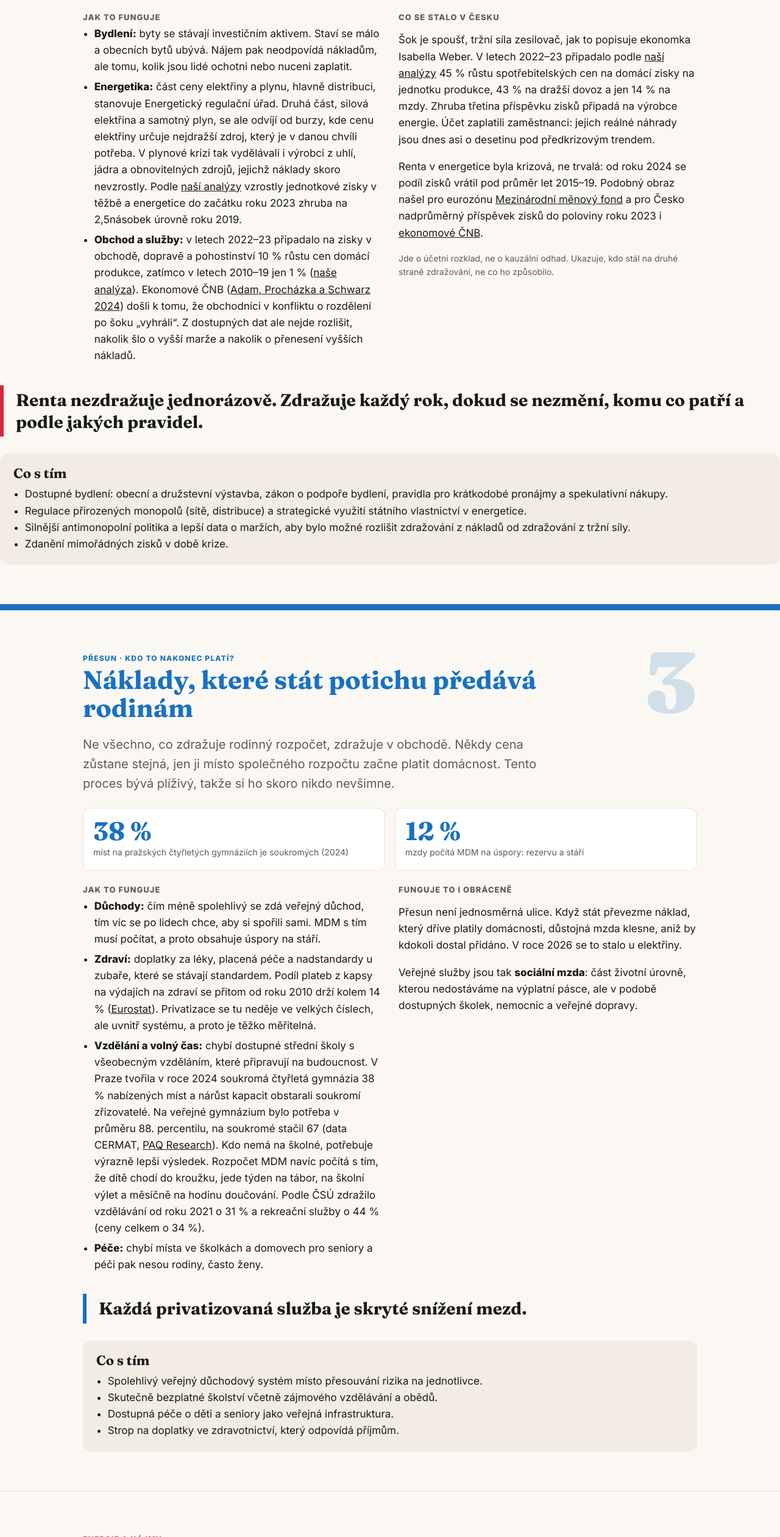
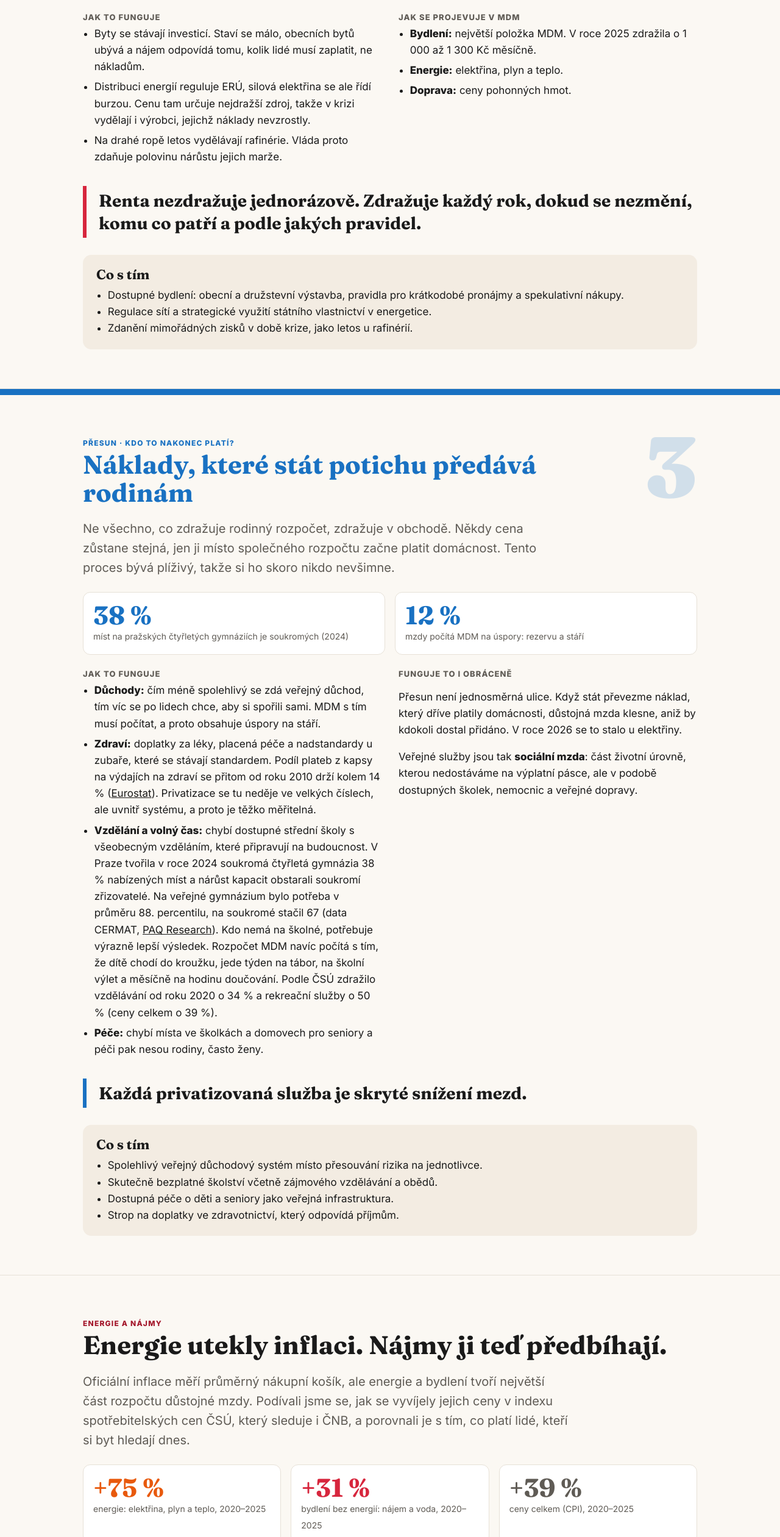
Before and after one commit to JakubKomarek/mdm-2026, a plain HTML site: page sily.html in a window 1280 px wide. Shown: the part 2019-4540 px from the top of the page at 61% size. Drawn offline with Linux system fonts and the light colour scheme.

Commit message:
Graf a čísla od roku 2020 bez přepínače; zkrácená Renta bez analýzy krize
Co-Authored-By: Claude Opus 5.5 <noreply@anthropic.com>

```diff
--- a/sily.html
+++ b/sily.html
@@ -97,21 +97,21 @@
   </div>
   <div class="cols">
     <div><h3>Jak to funguje</h3><ul>
-      <li><strong>Bydlení:</strong> byty se stávají investičním aktivem. Staví se málo a obecních bytů ubývá. Nájem pak neodpovídá nákladům, ale tomu, kolik jsou lidé ochotni nebo nuceni zaplatit.</li>
-      <li><strong>Energetika:</strong> část ceny elektřiny a plynu, hlavně distribuci, stanovuje Energetický regulační úřad. Druhá část, silová elektřina a samotný plyn, se ale odvíjí od burzy, kde cenu elektřiny určuje nejdražší zdroj, který je v danou chvíli potřeba. V plynové krizi tak vydělávali i výrobci z uhlí, jádra a obnovitelných zdrojů, jejichž náklady skoro nevzrostly. Podle <a href="analyza.html">naší analýzy</a> vzrostly jednotkové zisky v těžbě a energetice do začátku roku 2023 zhruba na 2,5násobek úrovně roku 2019.</li>
-      <li><strong>Obchod a služby:</strong> v letech 2022–23 připadalo na zisky v obchodě, dopravě a pohostinství 10 % růstu cen domácí produkce, zatímco v letech 2010–19 jen 1 % (<a href="analyza.html">naše analýza</a>). Ekonomové ČNB (<a href="https://www.cnb.cz/cs/o_cnb/cnblog/Dobry-den-mate-zisky-A-mohli-bychom-je-videt/">Adam, Procházka a Schwarz 2024</a>) došli k tomu, že obchodníci v konfliktu o rozdělení po šoku „vyhráli“. Z dostupných dat ale nejde rozlišit, nakolik šlo o vyšší marže a nakolik o přenesení vyšších nákladů.</li>
+      <li>Byty se stávají investicí. Staví se málo, obecních bytů ubývá a nájem odpovídá tomu, kolik lidé musí zaplatit, ne nákladům.</li>
+      <li>Distribuci energií reguluje ERÚ, silová elektřina se ale řídí burzou. Cenu tam určuje nejdražší zdroj, takže v krizi vydělají i výrobci, jejichž náklady nevzrostly.</li>
+      <li>Na drahé ropě letos vydělávají rafinérie. Vláda proto zdaňuje polovinu nárůstu jejich marže.</li>
     </ul></div>
-    <div><h3>Co se stalo v Česku</h3>
-      <p>Šok je spoušť, tržní síla zesilovač, jak to popisuje ekonomka Isabella Weber. V letech 2022–23 připadalo podle <a href="analyza.html">naší analýzy</a> 45 % růstu spotřebitelských cen na domácí zisky na jednotku produkce, 43 % na dražší dovoz a jen 14 % na mzdy. Zhruba třetina příspěvku zisků připadá na výrobce energie. Účet zaplatili zaměstnanci: jejich reálné náhrady jsou dnes asi o desetinu pod předkrizovým trendem.</p>
-      <p>Renta v energetice byla krizová, ne trvalá: od roku 2024 se podíl zisků vrátil pod průměr let 2015–19. Podobný obraz našel pro eurozónu <a href="https://www.imf.org/-/media/Files/Publications/WP/2023/English/wpiea2023131-print-pdf.ashx">Mezinárodní měnový fond</a> a pro Česko nadprůměrný příspěvek zisků do poloviny roku 2023 i <a href="https://www.cnb.cz/cs/o_cnb/cnblog/Zisky-ziskovost-mira-zisku-marze...-Kdo-se-v-tom-ma-vyznat/">ekonomové ČNB</a>.</p>
-      <p class="note">Jde o účetní rozklad, ne o kauzální odhad. Ukazuje, kdo stál na druhé straně zdražování, ne co ho způsobilo.</p></div></div>
+    <div><h3>Jak se projevuje v MDM</h3><ul>
+      <li><strong>Bydlení:</strong> největší položka MDM. V roce 2025 zdražila o 1 000 až 1 300 Kč měsíčně.</li>
+      <li><strong>Energie:</strong> elektřina, plyn a teplo.</li>
+      <li><strong>Doprava:</strong> ceny pohonných hmot.</li>
+    </ul></div>
   </div>
   <p class="pull">Renta nezdražuje jednorázově. Zdražuje každý rok, dokud se nezmění, komu co patří a podle jakých pravidel.</p>
   <div class="policy"><h3>Co s tím</h3><ul>
-    <li>Dostupné bydlení: obecní a družstevní výstavba, zákon o podpoře bydlení, pravidla pro krátkodobé pronájmy a spekulativní nákupy.</li>
-    <li>Regulace přirozených monopolů (sítě, distribuce) a strategické využití státního vlastnictví v energetice.</li>
-    <li>Silnější antimonopolní politika a lepší data o maržích, aby bylo možné rozlišit zdražování z nákladů od zdražování z tržní síly.</li>
-    <li>Zdanění mimořádných zisků v době krize.</li>
+    <li>Dostupné bydlení: obecní a družstevní výstavba, pravidla pro krátkodobé pronájmy a spekulativní nákupy.</li>
+    <li>Regulace sítí a strategické využití státního vlastnictví v energetice.</li>
+    <li>Zdanění mimořádných zisků v době krize, jako letos u rafinérií.</li>
   </ul></div>
 </div></section>
 
@@ -128,7 +128,7 @@
     <div><h3>Jak to funguje</h3><ul>
       <li><strong>Důchody:</strong> čím méně spolehlivý se zdá veřejný důchod, tím víc se po lidech chce, aby si spořili sami. MDM s tím musí počítat, a proto obsahuje úspory na stáří.</li>
       <li><strong>Zdraví:</strong> doplatky za léky, placená péče a nadstandardy u zubaře, které se stávají standardem. Podíl plateb z kapsy na výdajích na zdraví se přitom od roku 2010 drží kolem 14 % (<a href="https://ec.europa.eu/eurostat/databrowser/view/hlth_sha11_hf/default/table">Eurostat</a>). Privatizace se tu neděje ve velkých číslech, ale uvnitř systému, a proto je těžko měřitelná.</li>
-      <li><strong>Vzdělání a volný čas:</strong> chybí dostupné střední školy s všeobecným vzděláním, které připravují na budoucnost. V Praze tvořila v roce 2024 soukromá čtyřletá gymnázia 38 % nabízených míst a nárůst kapacit obstarali soukromí zřizovatelé. Na veřejné gymnázium bylo potřeba v průměru 88. percentilu, na soukromé stačil 67 (data CERMAT, <a href="https://www.paqresearch.cz/post/dvema-tretinam-zactva-staci-25-z-231-nejzadanejsi-stredoskolskych-oboru/">PAQ Research</a>). Kdo nemá na školné, potřebuje výrazně lepší výsledek. Rozpočet MDM navíc počítá s tím, že dítě chodí do kroužku, jede týden na tábor, na školní výlet a měsíčně na hodinu doučování. Podle ČSÚ zdražilo vzdělávání od roku 2021 o 31 % a rekreační služby o 44 % (ceny celkem o 34 %).</li>
+      <li><strong>Vzdělání a volný čas:</strong> chybí dostupné střední školy s všeobecným vzděláním, které připravují na budoucnost. V Praze tvořila v roce 2024 soukromá čtyřletá gymnázia 38 % nabízených míst a nárůst kapacit obstarali soukromí zřizovatelé. Na veřejné gymnázium bylo potřeba v průměru 88. percentilu, na soukromé stačil 67 (data CERMAT, <a href="https://www.paqresearch.cz/post/dvema-tretinam-zactva-staci-25-z-231-nejzadanejsi-stredoskolskych-oboru/">PAQ Research</a>). Kdo nemá na školné, potřebuje výrazně lepší výsledek. Rozpočet MDM navíc počítá s tím, že dítě chodí do kroužku, jede týden na tábor, na školní výlet a měsíčně na hodinu doučování. Podle ČSÚ zdražilo vzdělávání od roku 2020 o 34 % a rekreační služby o 50 % (ceny celkem o 39 %).</li>
       <li><strong>Péče:</strong> chybí místa ve školkách a domovech pro seniory a péči pak nesou rodiny, často ženy.</li>
     </ul></div>
     <div><h3>Funguje to i obráceně</h3>
@@ -148,21 +148,19 @@
   <span class="kicker">Energie a nájmy</span>
   <h2>Energie utekly inflaci. Nájmy ji teď předbíhají.</h2>
   <p class="lead">Oficiální inflace měří průměrný nákupní košík, ale energie a bydlení tvoří největší část rozpočtu důstojné mzdy. Podívali jsme se, jak se vyvíjely jejich ceny v indexu spotřebitelských cen ČSÚ, který sleduje i ČNB, a porovnali je s tím, co platí lidé, kteří si byt hledají dnes.</p>
-  <div class="toggle" role="group" aria-label="Období"><button class="on" data-b="2015">Od roku 2015</button><button data-b="2021">Od roku 2021</button></div>
   <div class="big3">
-    <div style="--c:var(--shock)"><b id="t-en">+95 %</b><span>energie: elektřina, plyn a teplo, <span class="per">2015–2025</span></span></div>
-    <div style="--c:var(--rent)"><b id="t-by">+49 %</b><span>bydlení bez energií: nájem a voda, <span class="per">2015–2025</span></span></div>
-    <div style="--c:var(--muted)"><b id="t-cpi">+55 %</b><span>ceny celkem (CPI), <span class="per">2015–2025</span></span></div>
-    <div style="--c:var(--rent)"><b>+115 %</b><span>nabídkové nájmy bytů v Praze a krajských městech, 2014–2025 (<a href="https://www.deloitte.com/content/dam/assets-zone2/cz-sk/cs/docs/services/financial-advisory/real-estate/rent-index/2025-q3-cz-rent-index.pdf">Deloitte</a>)</span></div>
+    <div style="--c:var(--shock)"><b>+75 %</b><span>energie: elektřina, plyn a teplo, 2020–2025</span></div>
+    <div style="--c:var(--rent)"><b>+31 %</b><span>bydlení bez energií: nájem a voda, 2020–2025</span></div>
+    <div style="--c:var(--muted)"><b>+39 %</b><span>ceny celkem (CPI), 2020–2025</span></div>
   </div>
   <svg id="ix-chart" viewBox="0 0 800 340" style="width:100%;height:auto" role="img" aria-label="Vývoj cen energií, bydlení bez energií a celkové inflace"></svg>
-  <div class="legend"><span><i style="background:var(--shock)"></i>Energie</span><span><i style="background:var(--rent)"></i>Bydlení bez energií (nájem a voda)</span><span><i style="background:var(--muted)"></i>Ceny celkem (CPI)</span></div>
-  <p><strong>Energie</strong> zdražily od roku 2015 o 95 % (6,9 % ročně), od roku 2021 dokonce o 81 %, zatímco ceny celkem o 34 %. Skok přišel v plynovém šoku 2022–23, od vrcholu v roce 2024 energie zlevňují.</p>
-  <p><strong>Nájemné</strong> v oficiálním indexu vzrostlo od roku 2015 o 48 %, tedy méně než ceny celkem (55 %). To je ale optický klam z let 2022–23, kdy inflace skočila na 15,1 % a 10,7 % a nájemné rostlo o 4,9 % a 7,1 %. Od roku 2024 je to naopak: nájemné v indexu roste o 6–7 % ročně, ceny celkem o 2,5 %.</p>
+  <div class="legend"><span><i style="background:var(--shock)"></i>Energie</span><span><i style="background:var(--rent)"></i>Bydlení bez energií (nájem a voda)</span><span><i style="background:var(--muted)"></i>Ceny celkem (CPI)</span><span>2020 = 100, *2026 leden–říjen</span></div>
+  <p><strong>Energie</strong> zdražily od roku 2020 o 75 %, ceny celkem o 39 %. Skok přišel v plynovém šoku 2022–23, od vrcholu v roce 2024 energie zlevňují.</p>
+  <p><strong>Nájemné</strong> v oficiálním indexu vzrostlo od roku 2020 o 30 %, tedy méně než ceny celkem (39 %). To je ale optický klam z let 2022–23, kdy inflace skočila na 15,1 % a 10,7 % a nájemné rostlo o 4,9 % a 7,1 %. Od roku 2024 je to naopak: nájemné v indexu roste o 6–7 % ročně, ceny celkem o 2,5 %.</p>
   <p><strong>Proč to nestačí.</strong> Index nájemného ČSÚ zahrnuje nově uzavřené i stávající smlouvy a stávající nájmy rostou pomalu. Smlouvy se fixují na 1–2 roky a podle občanského zákoníku lze nájem zvýšit nejvýše o 20 % za tři roky (<a href="https://ct24.ceskatelevize.cz/clanek/domaci/najemni-bydleni-se-tyka-petiny-domacnosti-na-co-si-dat-pozor-373563">ČT24</a>). ČNB zjistila, že se tržní nájmy do indexu promítají se zpožděním pěti až osmi čtvrtletí (<a href="https://www.cnb.cz/cs/o_cnb/cnblog/Rust-cen-nemovitosti-a-jeho-dopad-do-spotrebitelske-inflace">ČNBlog, 2025</a>). Kdo hledá byt dnes, platí jiné ceny: Deloitte Rent Index, který sleduje realizované nabídky na realitních portálech, byl ve třetím čtvrtletí 2025 na 215 % úrovně roku 2014. Nájmy nabízené v Praze a krajských městech se tedy od té doby víc než zdvojnásobily, v Praze se platilo 456 Kč za m².</p>
   <p class="note">Deloitte sleduje nabídky v Praze, krajských městech a Středočeském kraji, ne celý trh, a jiné zdroje se liší (Bezrealitky.cz uvádí na jaře 2026 růst o 13 % meziročně, podle téhož zdroje ČT24). Směr je ale stejný: nové nájmy rostou rychleji než oficiální index. Podle Platformy pro MDM žene právě bydlení důstojnou mzdu nahoru nejvíc ze všech položek, v roce 2025 o 1 000 až 1 300 Kč měsíčně (<a href="https://www.dustojnamzda.cz/wp-content/uploads/2026/05/TZ_MDM2025.pdf">tisková zpráva</a>).</p>
   <p><strong>Dva šoky za sebou.</strong> V letech 2022–23 přišel plynový šok. V roce 2026 přišel ropný šok: paliva za leden až říjen +17,4 % meziročně. Elektřina a plyn letos zlevnily (−6,8 %), protože od ledna stát hradí poplatek na obnovitelné zdroje. Úleva ale končí: dodavatelé ohlašují na rok 2027 zdražení, například Pražská plynárenská zvedá ceny elektřiny o 8,6 % a plynu o 8,7 % pro zákazníky bez fixace. Domácnosti tak příští rok čeká oboje: drahá paliva i dražší energie.</p>
-  <p class="note">Ceny: index spotřebitelských cen ČSÚ (COICOP 2018, otevřená data CEN0101E), roční průměry 2015–2025, rok 2026 leden–říjen; řady podle COICOP 2018 začínají rokem 2015. Bydlení bez energií je vážený průměr nájemného a vodného se službami podle rozpočtu MDM. Ceníky na rok 2027: Pražská plynárenská podle ČTK, 16. 11. 2026 (komerční prezentace). Výpočet je v souboru <code>essentials.py</code>.</p>
+  <p class="note">Ceny: index spotřebitelských cen ČSÚ (COICOP 2018, otevřená data CEN0101E), roční průměry 2020–2025, rok 2026 leden–říjen. Bydlení bez energií je vážený průměr nájemného a vodného se službami podle rozpočtu MDM. Ceníky na rok 2027: Pražská plynárenská podle ČTK, 16. 11. 2026 (komerční prezentace). Výpočet je v souboru <code>essentials.py</code>.</p>
 </div></section>
 
 <section id="spolu"><div class="wrap">
@@ -223,24 +221,17 @@
   <p>Obsah © Platforma pro minimální důstojnou mzdu, licence CC BY-NC 4.0.</p>
 </div></footer>
 <script>
-fetch("essentials.json?v=3").then(r=>r.json()).then(d=>{
- const R=d.rady,svg=document.getElementById("ix-chart"),L=44,B=300,T=16,Rr=780;
- function draw(base){
-  const b=R.find(r=>r.rok===base),Q=R.filter(r=>r.rok>=base),f=(r,k)=>100*r[k]/b[k];
+fetch("essentials.json?v=4").then(r=>r.json()).then(d=>{
+ const svg=document.getElementById("ix-chart"),L=44,B=300,T=16,Rr=780,base=2020;
+ const b=d.rady.find(r=>r.rok===base),Q=d.rady.filter(r=>r.rok>=base),f=(r,k)=>100*r[k]/b[k];
  const ys=Q.flatMap(r=>["energie","bydleni","cpi"].map(k=>f(r,k))),mx=Math.ceil(Math.max(...ys)/20)*20;
  const x=i=>L+(Rr-L)*i/(Q.length-1),y=v=>B-(B-T)*(v-100)/(mx-100);
  let g="";for(let v=100;v<=mx;v+=20)g+=`<line x1="${L}" x2="${Rr}" y1="${y(v)}" y2="${y(v)}" stroke="var(--line)"/><text x="${L-8}" y="${y(v)+4}" text-anchor="end" font-size="12" fill="var(--muted)">${v}</text>`;
-  Q.forEach((r,i)=>{if(r.rok%(base===2015?5:1)==0||i==Q.length-1)g+=`<text x="${x(i)}" y="${B+22}" text-anchor="middle" font-size="12" fill="var(--muted)">${r.rok}</text>`});
+ Q.forEach((r,i)=>g+=`<text x="${x(i)}" y="${B+22}" text-anchor="middle" font-size="12" fill="var(--muted)">${r.rok}${r.rok===2026?"*":""}</text>`);
  const line=(k,c,w)=>`<polyline fill="none" stroke="var(--${c})" stroke-width="${w}" stroke-linejoin="round" points="${Q.map((r,i)=>x(i)+","+y(f(r,k))).join(" ")}"/>`;
  g+=line("cpi","muted",2.5)+line("bydleni","rent",3.5)+line("energie","shock",3.5);
  const l=Q[Q.length-1];g+=`<circle cx="${x(Q.length-1)}" cy="${y(f(l,"energie"))}" r="5" fill="var(--shock)"/><circle cx="${x(Q.length-1)}" cy="${y(f(l,"bydleni"))}" r="5" fill="var(--rent)"/>`;
  svg.innerHTML=g;
-  const e=R.find(r=>r.rok===2025),p=k=>"+"+Math.round(100*e[k]/b[k]-100)+" %";
-  document.getElementById("t-en").textContent=p("energie");document.getElementById("t-by").textContent=p("bydleni");document.getElementById("t-cpi").textContent=p("cpi");
-  document.querySelectorAll(".per").forEach(x=>x.textContent=base+"–2025");
- }
- document.querySelectorAll("#index .toggle button").forEach(btn=>btn.onclick=()=>{document.querySelectorAll("#index .toggle button").forEach(x=>x.classList.remove("on"));btn.classList.add("on");draw(+btn.dataset.b)});
- draw(2015);
 }).catch(()=>{});
 </script>
 </body>
```
Lines whose indentation alone changed are shown as unchanged.
